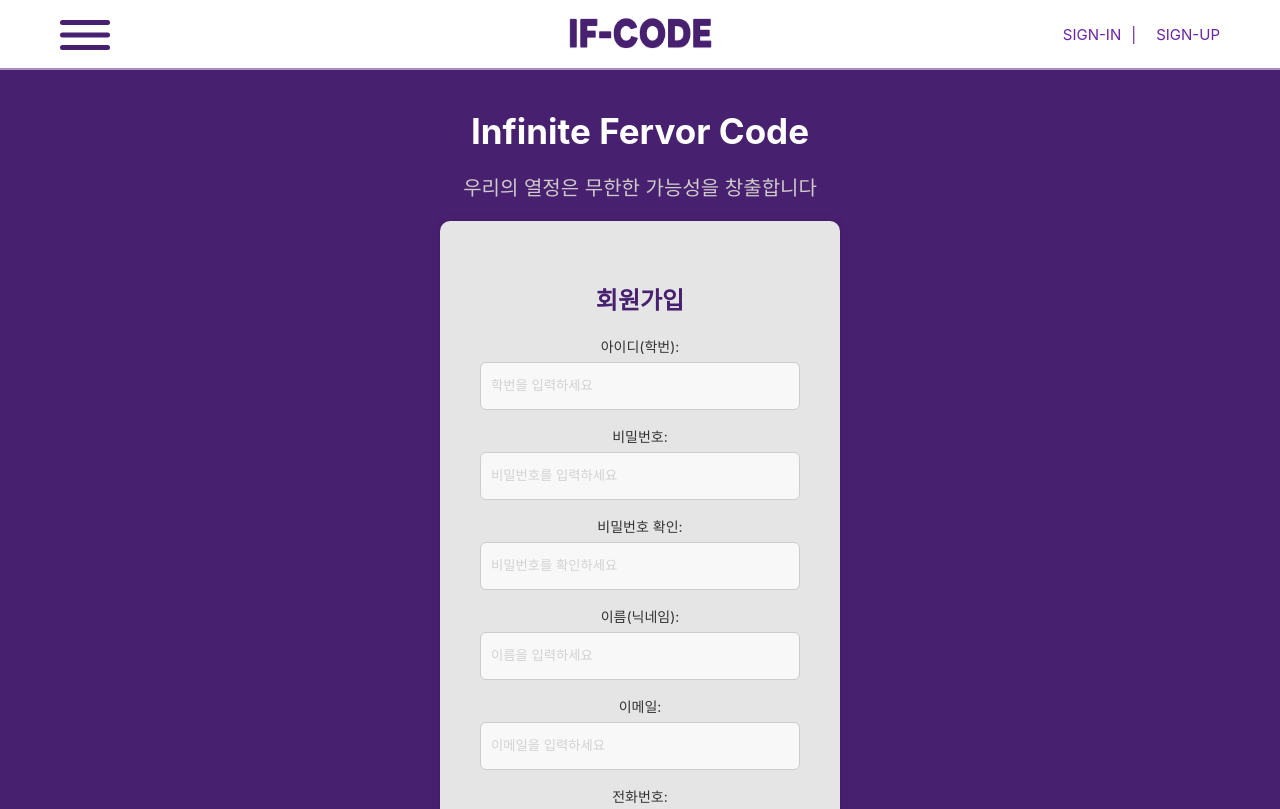
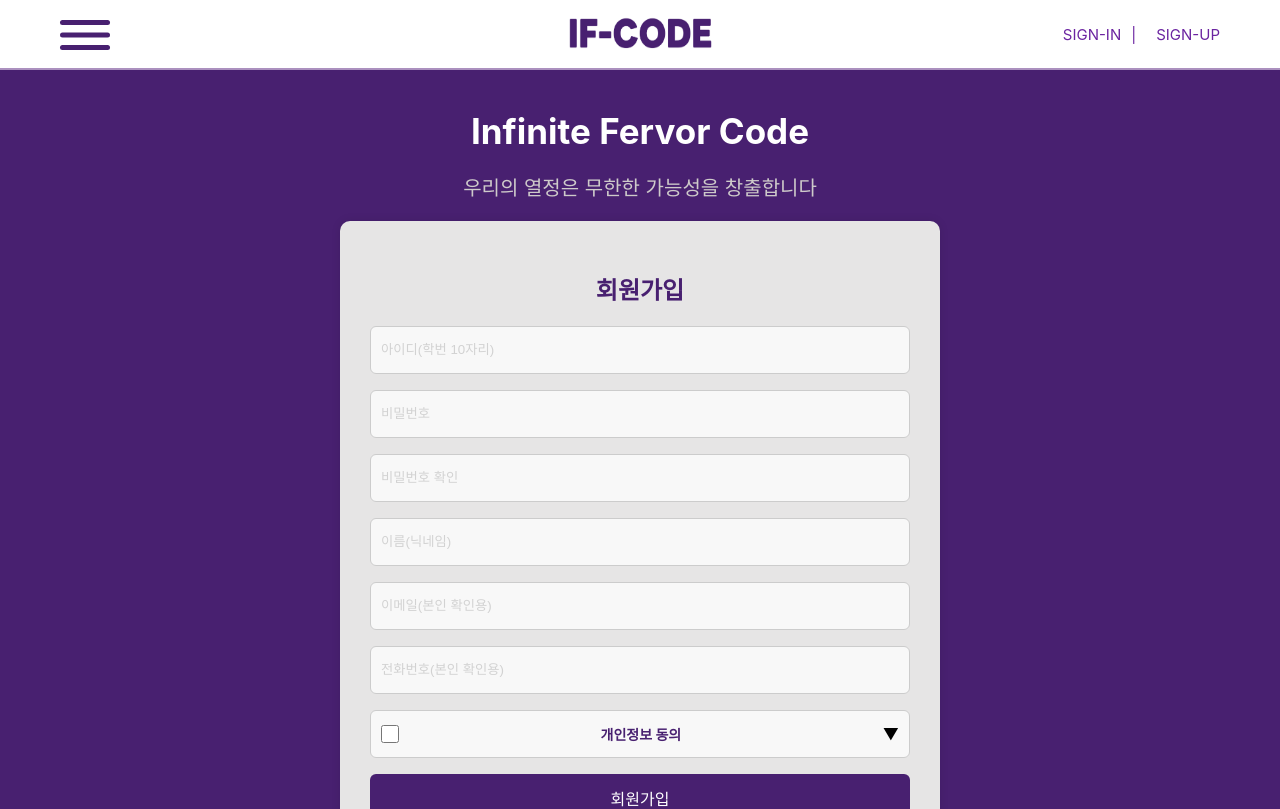
Before and after one commit to shin-yeseong/project_IF-CODE, a React (Create React App) app in the folder frontend/: page /signup in a window 1280 px wide. Shown: the top 809 px of the page. Built offline with nearby package versions, Linux system fonts and the light colour scheme.

Commit message:
회원가입 구현(front)

```diff
--- a/frontend/src/components/header.js
+++ b/frontend/src/components/header.js
@@ -26,9 +26,9 @@ function Header() {
       </div>
 
       <div className="center">
-        <a href="home.html">
+        <Link to="/">
           <img src="img/if-code-name.png" style={{ width: "150px", height: "45px" }} alt="IF-CODE Logo" />
-        </a>
+          </Link>
       </div>
 
       <div className="right">
--- a/frontend/src/pages/sign-up.js
+++ b/frontend/src/pages/sign-up.js
@@ -10,17 +10,40 @@ function Signup() {
   const [email, setEmail] = useState("");
   const [phone, setPhone] = useState("");
   const [agree, setAgree] = useState(false);
+  const [showTerms, setShowTerms] = useState(false);
+  const [errors, setErrors] = useState({});
+
+  const validate = () => {
+    let newErrors = {};
+
+    if (!/^\d{10}$/.test(userId)){
+      newErrors.userId = "아이디는 학번 10자리여야 합니다."
+    }
+
+    if (!/^(?=.*[a-zA-Z])(?=.*\d)(?=.*[!@#$%^&*()_+]).{8,}$/.test(password)) {
+      newErrors.password = "비밀번호는 8자 이상, 영문+숫자+특수문자를 포함해야 합니다.";
+    }
+
+    if (password !== confirmPassword) {
+      newErrors.confirmPassword = "비밀번호가 일치하지 않습니다.";
+    }
+
+    if (!/^[a-zA-Z0-9._%+-]+@[a-zA-Z0-9.-]+\.[a-zA-Z]{2,}$/.test(email)) {
+      newErrors.email = "올바른 이메일 형식을 입력해주세요.";
+    }
+
+    if (!agree) {
+      newErrors.agree = "개인정보 동의를 확인해주세요.";
+    }
+
+    setErrors(newErrors);
+    return Object.keys(newErrors).length === 0;
+  };
+
 
   const handleSubmit = (e) => {
     e.preventDefault();
-    if (password !== confirmPassword) {
-      alert("비밀번호와 비밀번호 확인이 일치하지 않습니다.");
-      return;
-    }
-    if (!agree) {
-      alert("개인정보 동의를 확인해주세요.");
-      return;
-    }
+    if (!validate()) return;
 
     console.log("회원가입 정보:", { userId, password, name, email, phone });
   };
@@ -36,88 +59,173 @@ function Signup() {
           <h2>회원가입</h2>
           <form onSubmit={handleSubmit} className={styles.signupForm}>
             <div>
-              <label htmlFor="userId">아이디(학번):</label>
               <input
                 type="text"
                 name="userId"
                 id="userId"
-                placeholder="학번을 입력하세요"
+                placeholder="아이디(학번 10자리)"
                 value={userId}
                 onChange={(e) => setUserId(e.target.value)}
               />
+               {errors.userId && <p className={styles.error}>{errors.userId}</p>}
             </div>
 
             <div>
-              <label htmlFor="password">비밀번호:</label>
               <input
                 type="password"
                 name="password"
                 id="password"
-                placeholder="비밀번호를 입력하세요"
+                placeholder="비밀번호"
                 value={password}
                 onChange={(e) => setPassword(e.target.value)}
               />
+               {errors.password && <p className={styles.error}>{errors.password}</p>}
             </div>
 
             <div>
-              <label htmlFor="confirmPassword">비밀번호 확인:</label>
               <input
                 type="password"
                 name="confirmPassword"
                 id="confirmPassword"
-                placeholder="비밀번호를 확인하세요"
+                placeholder="비밀번호 확인"
                 value={confirmPassword}
                 onChange={(e) => setConfirmPassword(e.target.value)}
               />
+              {errors.confirmPassword && <p className={styles.error}>{errors.confirmPassword}</p>}
             </div>
 
             <div>
-              <label htmlFor="name">이름(닉네임):</label>
               <input
                 type="text"
                 name="name"
                 id="name"
-                placeholder="이름을 입력하세요"
+                placeholder="이름(닉네임)"
                 value={name}
                 onChange={(e) => setName(e.target.value)}
               />
             </div>
 
             <div>
-              <label htmlFor="email">이메일:</label>
               <input
                 type="email"
                 name="email"
                 id="email"
-                placeholder="이메일을 입력하세요"
+                placeholder="이메일(본인 확인용)"
                 value={email}
                 onChange={(e) => setEmail(e.target.value)}
               />
             </div>
 
             <div>
-              <label htmlFor="phone">전화번호:</label>
               <input
                 type="text"
                 name="phone"
                 id="phone"
-                placeholder="전화번호를 입력하세요"
+                placeholder="전화번호(본인 확인용)"
                 value={phone}
                 onChange={(e) => setPhone(e.target.value)}
               />
             </div>
 
-            <div>
-              <label>
+            <div className={styles.termsContainer}>
                 <input
                   type="checkbox"
                   name="agree"
                   checked={agree}
                   onChange={() => setAgree(!agree)}
                 />
+                <label htmlFor="agree" className={styles.checkboxLabel}>
                 개인정보 동의
-              </label>
-            </div>
+                </label>
+                <div
+                  className={styles.termsBox}
+                  onClick={() => setShowTerms(!showTerms)}
+                >
+                  <span className={styles.arrow}>▼</span>
+                </div>
+              </div>
+              {errors.agree && <p className={styles.error}>{errors.agree}</p>}
+
+              {showTerms && (
+  <div className={styles.termsPopup}>
+    <h3>개인정보 처리방침</h3>
+
+    <div className={styles.termsSection}>
+      <h4>1. 개인정보의 수집 항목</h4>
+      <p>
+        당사는 서비스 제공을 위해 아래와 같은 개인정보를 수집합니다:
+        <ul>
+          <li>필수 항목: 이름, 이메일 주소, 연락처, 생년월일</li>
+          <li>선택 항목: 성별, 주소</li>
+        </ul>
+      </p>
+    </div>
+
+    <div className={styles.termsSection}>
+      <h4>2. 개인정보의 수집 목적</h4>
+      <p>
+        수집된 개인정보는 다음과 같은 목적으로 사용됩니다:
+        <ul>
+          <li>서비스 제공 및 개선</li>
+          <li>이용자의 문의 사항 처리</li>
+          <li>이벤트 및 프로모션 안내</li>
+          <li>서비스 이용 관련 통계 분석</li>
+        </ul>
+      </p>
+    </div>
+
+    <div className={styles.termsSection}>
+      <h4>3. 개인정보의 보유 및 이용 기간</h4>
+      <p>
+        당사는 개인정보의 수집 목적이 달성되면 해당 개인정보를 즉시 파기합니다.
+        단, 법령에 의해 일정 기간 보관해야 할 경우 해당 기간 동안 보관됩니다.
+      </p>
+    </div>
+
+    <div className={styles.termsSection}>
+      <h4>4. 개인정보의 제공 및 공유</h4>
+      <p>
+        당사는 이용자의 개인정보를 외부에 제공하지 않으며, 제3자와 공유하지 않습니다.
+        다만, 법령에 의한 요청이 있을 경우 제공될 수 있습니다.
+      </p>
+    </div>
+
+    <div className={styles.termsSection}>
+      <h4>5. 개인정보의 안전성 확보 조치</h4>
+      <p>
+        당사는 이용자의 개인정보를 보호하기 위해 기술적, 관리적 보호 조치를 취하고 있습니다:
+        <ul>
+          <li>개인정보 암호화</li>
+          <li>해킹 등의 위협으로부터 보호하기 위한 방화벽 설정</li>
+          <li>정기적인 보안 점검 및 업데이트</li>
+        </ul>
+      </p>
+    </div>
+
+    <div className={styles.termsSection}>
+      <h4>6. 개인정보의 열람, 정정, 삭제</h4>
+      <p>
+        이용자는 언제든지 자신의 개인정보를 열람, 정정, 삭제 요청할 수 있습니다.
+        요청은 고객센터 또는 이메일을 통해 접수할 수 있습니다.
+      </p>
+    </div>
+
+    <div className={styles.termsSection}>
+      <h4>7. 동의 거부 권리</h4>
+      <p>
+        이용자는 개인정보 수집에 동의하지 않을 권리가 있습니다. 그러나 동의하지 않으실 경우 서비스 제공에 제한이 있을 수 있습니다.
+      </p>
+    </div>
+
+    <div className={styles.termsSection}>
+      <h4>8. 약관의 변경</h4>
+      <p>
+        본 개인정보 처리방침은 법령의 변경이나 서비스의 변화에 따라 변경될 수 있습니다. 변경된 약관은 웹사이트에 게시되며, 중요한 변경 사항에 대해서는 별도로 공지할 예정입니다.
+      </p>
+    </div>
+  </div>
+)}
+
 
             <div>
               <button type="submit">회원가입</button>
--- a/frontend/src/styles/signup.module.css
+++ b/frontend/src/styles/signup.module.css
@@ -32,8 +32,8 @@
 }
 
 .signupWrapper {
-  width: 400px;
-  padding: 40px;
+  width: 600px;
+  padding: 30px;
   box-sizing: border-box;
   background-color: #e6e5e5;
   border-radius: 10px;
@@ -51,13 +51,6 @@
   margin-bottom: 16px;
 }
 
-.signupForm label {
-  font-size: 14px;
-  color: #333;
-  display: block;
-  margin-bottom: 6px;
-}
-
 .signupForm input {
   width: 100%;
   height: 48px;
@@ -71,9 +64,65 @@
 .signupForm input::placeholder {
   color: #d2d2d2;
 }
+.termsContainer {
+  display: flex;
+  width: 100%;
+  height: 48px;
+  padding: 0 10px;
+  box-sizing: border-box;
+  border-radius: 6px;
+  background-color: #f8f8f8;
+  border: 1px solid #ccc;
+  align-items: center;
+  justify-content: space-between;
+}
+.termsContainer input[type="checkbox"] {
+  margin: 0;
+  width: 18px;
+  height: 18px;
+}
+.termsPopup {
+  border: 2px solid #ccc;
+  padding: 20px;
+  background-color: #fff;
+  max-width: 600px;
+  margin: 0 auto;
+  border-radius: 8px;
+  box-shadow: 0 2px 10px rgba(0, 0, 0, 0.1);
+}
 
-.signupForm input[type="checkbox"] {
-  margin-right: 8px;
+.termsPopup h3 {
+  text-align: center;
+  font-size: 24px;
+  margin-bottom: 16px;
+}
+
+.termsSection {
+  margin-bottom: 20px;
+}
+
+.termsSection h4 {
+  font-size: 18px;
+  margin-bottom: 10px;
+  font-weight: bold;
+}
+
+.termsSection p {
+  font-size: 16px;
+  line-height: 1.6;
+}
+
+.termsSection ul {
+  list-style-type: disc;
+  padding-left: 20px;
+}
+
+.signupForm label {
+  font-size: 14px;
+  font-weight: 700;
+  color: #482070;
+  display: block;
+  align-items: center;
 }
 
 .signupForm button {
@@ -90,3 +139,9 @@
 .signupForm button:hover {
   background-color: #3e1a58;
 }
+
+.error {
+  color: red;
+  font-size: 12px;
+  margin-top: 5px;
+}
```
